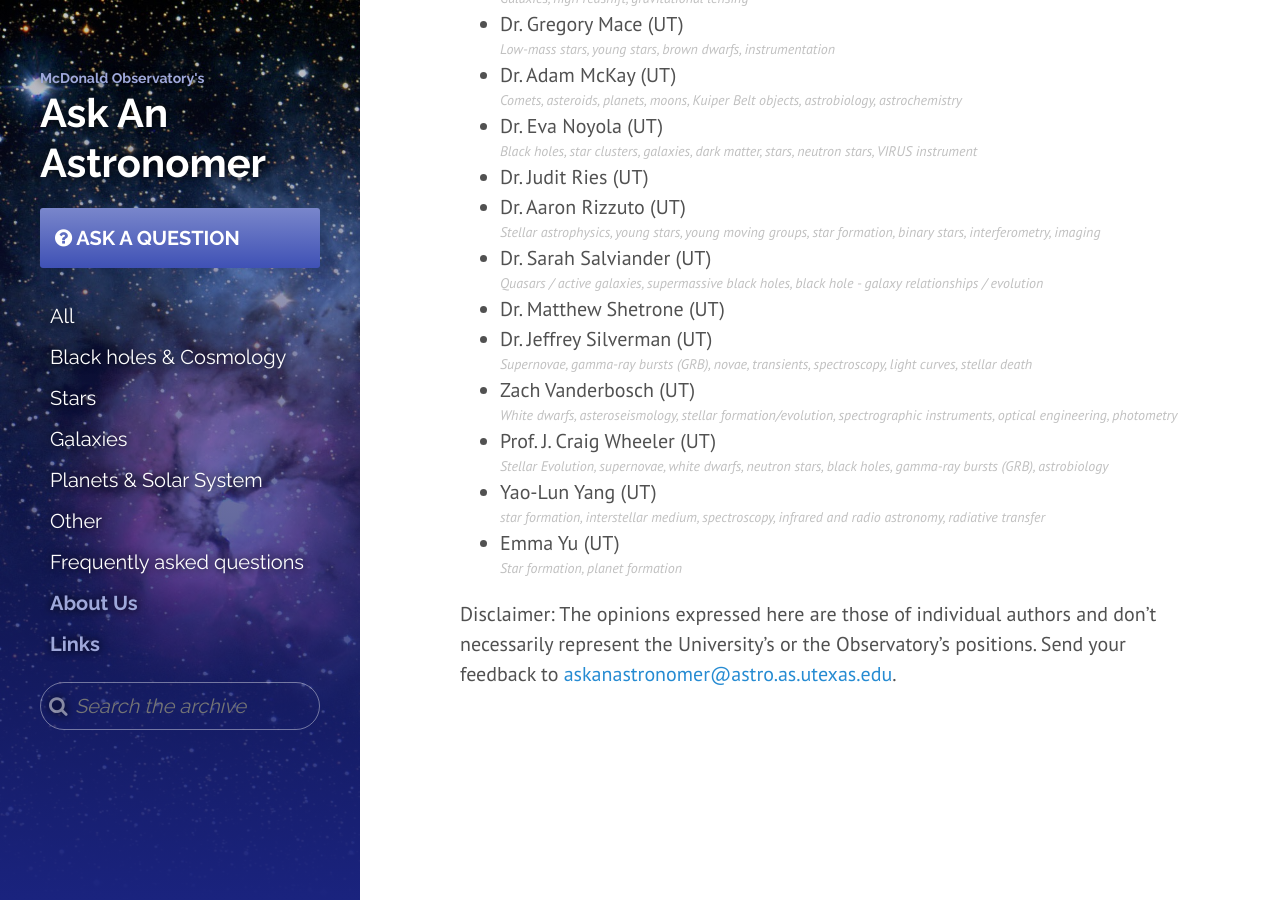
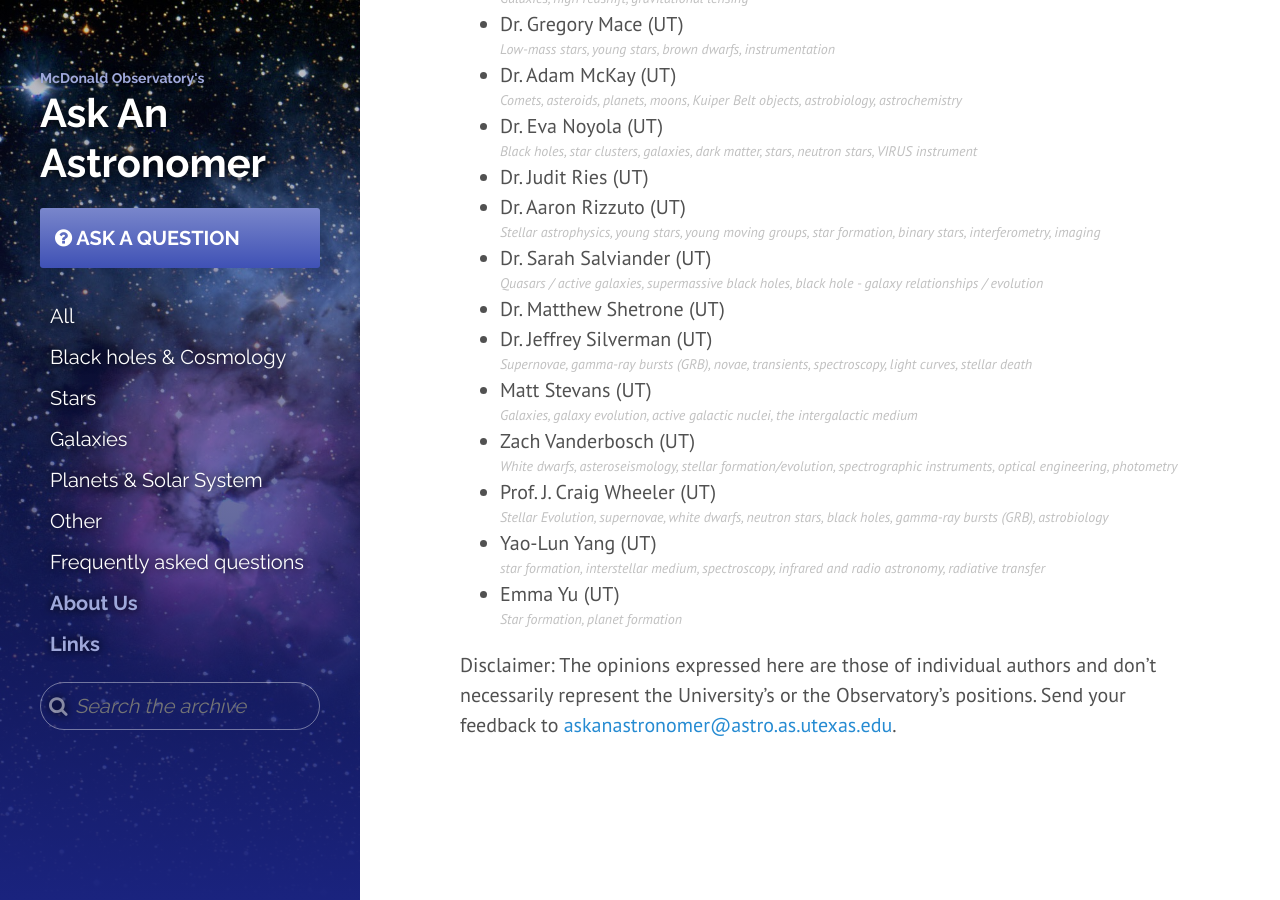
Before and after one commit to askanastronomer/askanastronomer.github.io, a Jekyll site: the page built from about.md, in a window 1280 px wide and 900 px high, scrolled down 1171 px. Built offline with Jekyll 4.4.1, drawn with Linux system fonts in a browser that asks for light colours; nearby versions of some CDN libraries.

Commit message:
Added MS to AAA list

```diff
--- a/about.md
+++ b/about.md
@@ -35,6 +35,7 @@ font-size:0.7rem;
 * Dr. Sarah Salviander (UT) *Quasars / active galaxies, supermassive black holes, black hole - galaxy relationships / evolution*
 * Dr. Matthew Shetrone (UT)
 * Dr. Jeffrey Silverman (UT) *Supernovae, gamma-ray bursts (GRB), novae, transients, spectroscopy, light curves, stellar death*
+* Matt Stevans (UT) *Galaxies, galaxy evolution, active galactic nuclei, the intergalactic medium*
 * Zach Vanderbosch (UT) *White dwarfs, asteroseismology, stellar formation/evolution, spectrographic instruments, optical engineering, photometry*
 * Prof. J. Craig Wheeler (UT) *Stellar Evolution, supernovae, white dwarfs, neutron stars, black holes, gamma-ray bursts (GRB), astrobiology*
 * Yao-Lun Yang (UT) *star formation, interstellar medium, spectroscopy, infrared and radio astronomy, radiative transfer*
```
